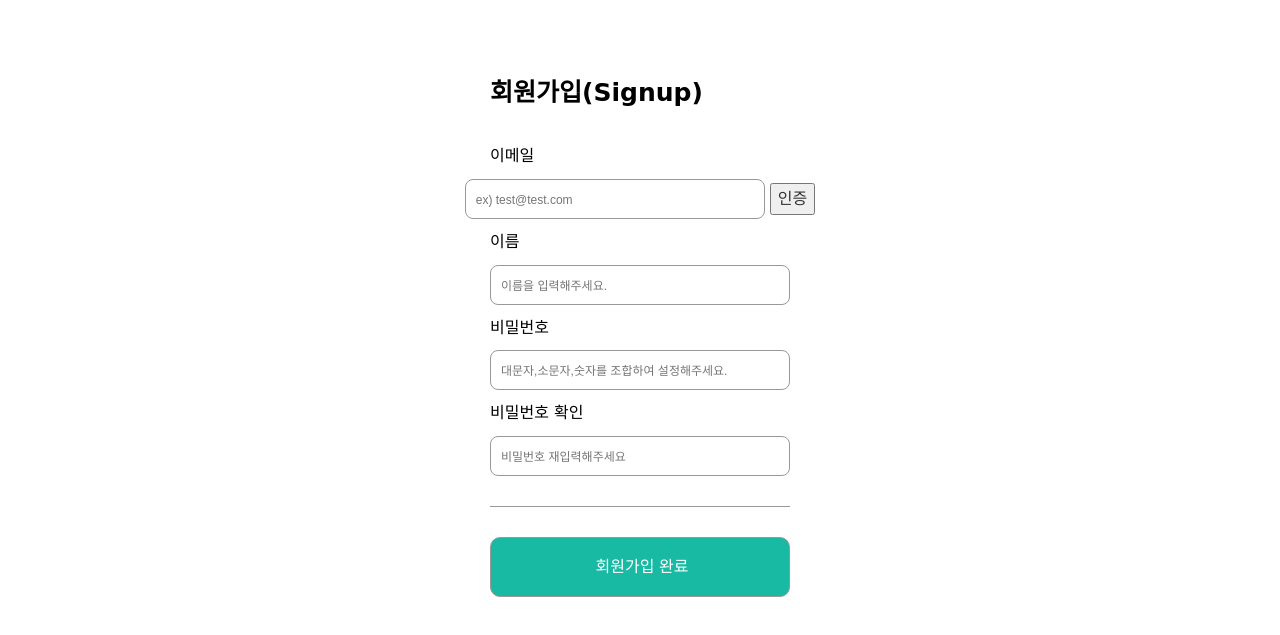
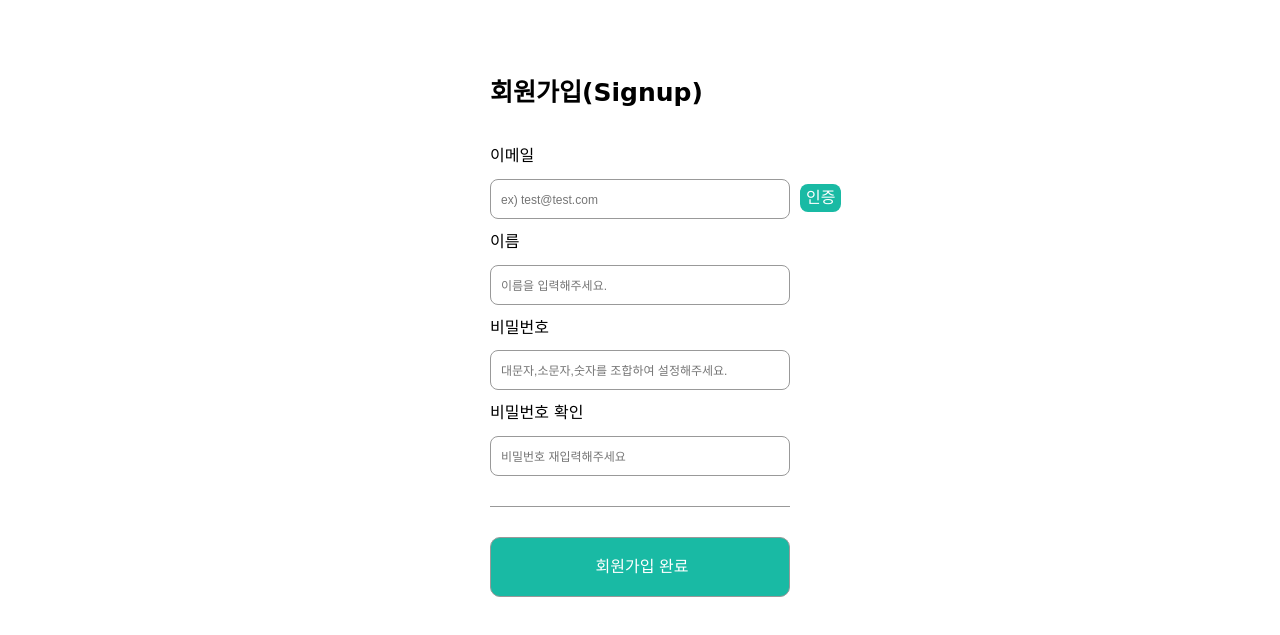
Before and after one commit to team4-apple-tree/AppleTree, a website: page public/signup.html in a window 1280 px wide. Shown: the part 65-700 px from the top of the page. Drawn offline with nearby package versions, Linux system fonts and the light colour scheme; some icons are missing; a web font is replaced by a local one.

Commit message:
fix : 회원가입 인증추가

```diff
--- a/public/css/user.css
+++ b/public/css/user.css
@@ -134,3 +134,13 @@ header {
   display: flex;
   justify-content: space-between;
 }
+
+#authBtn {
+  background-color: #19baa4;
+  border-radius: 8px;
+  border: none;
+  position: absolute;
+  margin-left: 10px;
+  margin-top: 5px;
+  color: #fff;
+}
```
